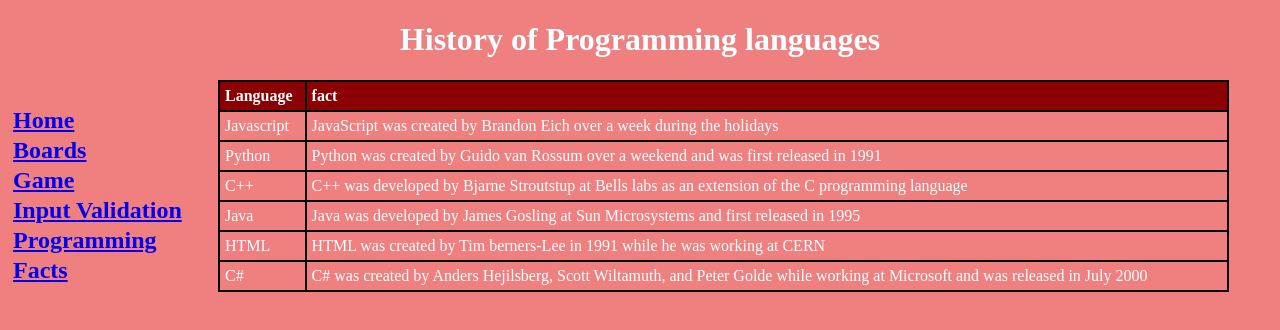
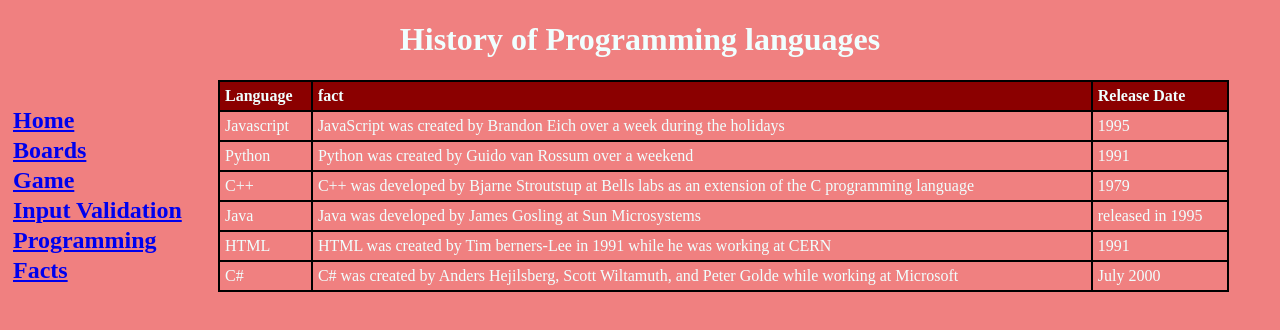
Before and after one commit to MichaelMattos1/Assignment13-Tables-Csc102Spring, a plain HTML site: page table.html in a window 1280 px wide. Drawn offline with Linux system fonts and the light colour scheme.

Commit message:
Add files via upload

```diff
--- a/table.html
+++ b/table.html
@@ -27,37 +27,44 @@
 <tr>
     <th>Language</th>
     <th>fact</th>
+    <th>Release Date</th>
 </tr>
 
 <tr>
     <td>Javascript</td>
     <td>JavaScript was created by Brandon Eich over a week during the holidays</td>
+    <td>1995</td>
 
 </tr>
 
 <tr>
     <td>Python</td>
-    <td>Python was created by Guido van Rossum over a weekend and was first released in 1991</td>
+    <td>Python was created by Guido van Rossum over a weekend</td>
+    <td>1991</td>
 </tr>
 
 <tr>
     <td>C++</td>
     <td>C++ was developed by Bjarne Stroutstup at Bells labs as an extension of the C programming language</td>
+    <td>1979</td>
 </tr>
 
 <tr>
     <td>Java</td>
-    <td>Java was developed by James Gosling at Sun Microsystems and first released in 1995</td>
+    <td>Java was developed by James Gosling at Sun Microsystems</td>
+    <td>released in 1995</td>
 </tr>
 
 <tr>
     <td>HTML</td>
     <td>HTML was created by Tim berners-Lee in 1991 while he was working at CERN</td>
+    <td>1991</td>
 </tr>
 
 <tr>
     <td>C#</td>
-    <td>C# was created by Anders Hejilsberg, Scott Wiltamuth, and Peter Golde while working at Microsoft and was released in July 2000 </td>
+    <td>C# was created by Anders Hejilsberg, Scott Wiltamuth, and Peter Golde while working at Microsoft</td>
+    <td>July 2000</td>
 </tr>
 
 </table>
```
